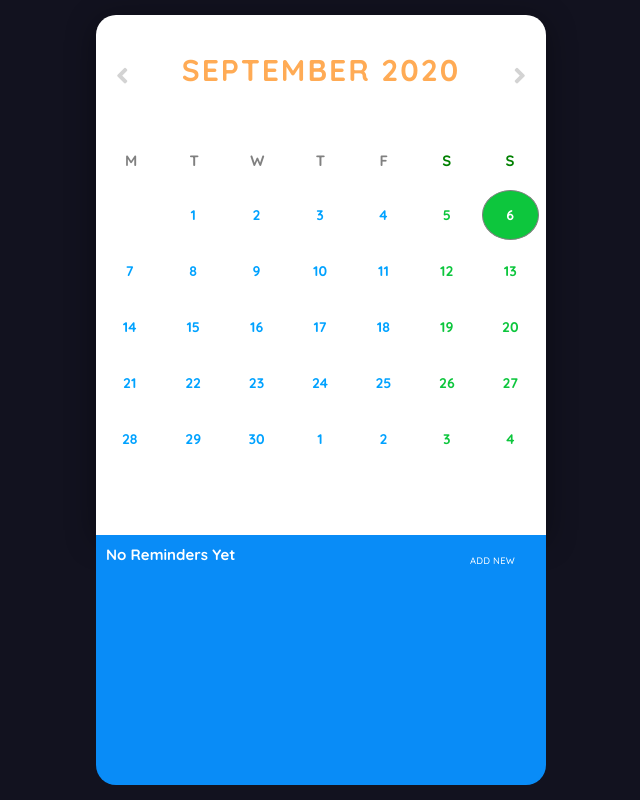
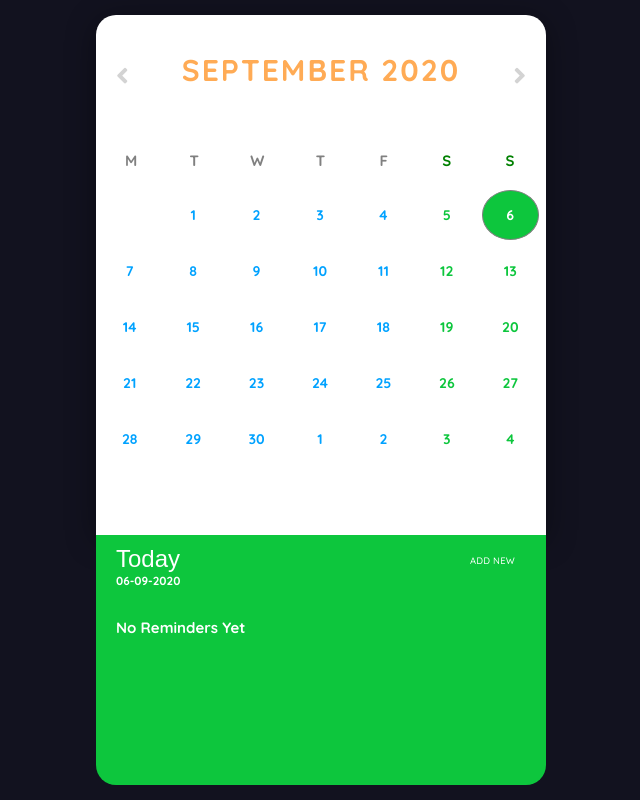
Before and after one commit to kodlyzer/react-calender-app, a React (Create React App) app: page / in a window 1280 px wide. Shown: the whole page, without its empty margins (319-959 px from the left). Built offline with nearby package versions, Linux system fonts and the light colour scheme.

Commit message:
Add reminder and gluing of all components

```diff
--- a/src/App.js
+++ b/src/App.js
@@ -2,20 +2,34 @@ import React from 'react';
 import './App.css';
 import Calender from './calender/Calender';
 import Scheduler from './scheduler/Scheduler';
+import { Reminders, Reminder } from './scheduler/Reminder';
 
 function App() {
   const [selectedDate, setSelectedDate] = React.useState(new Date());
-  const [reminders, setReminders] = React.useState();
-  const [selectedDayReminders, setSelectedDayReminder] = React.useState();
+  const [reminders, setReminders] = React.useState({});
+  const [selectedDayReminders, setSelectedDayReminders] = React.useState();
+  const addReminder = (newReminder) => {
+    console.log(newReminder);
+    const reminderDayKey = '' + newReminder?.date?.getFullYear() + newReminder?.date?.getMonth() + newReminder?.date?.getDate();
+    let xreminders;
+    if (reminders && reminders[reminderDayKey]) {
+      xreminders = reminders[reminderDayKey];
+    } else {
+      xreminders = new Reminders(newReminder.date);
+    }
+    newReminder.reminder && xreminders.reminders.push(newReminder.reminder);
+    setReminders({...reminders, ...{ [xreminders.id]: xreminders}});
+  }
 
   React.useEffect(() => {
-    setSelectedDayReminder(reminders && reminders['' + selectedDate?.getFullYear() + selectedDate?.getMonth() + selectedDate?.getDate()]);
-  }, [selectedDate])
-
-  const addReminder = (newReminder) => {
-    console.log(newReminder);
-    setReminders({...reminders, ...newReminder});
-  }
+    const selectedDayKey = '' + selectedDate?.getFullYear() + selectedDate?.getMonth() + selectedDate?.getDate();
+    if (!reminders[selectedDayKey]) {
+      addReminder({
+        date: selectedDate
+      });
+    }
+    setSelectedDayReminders(reminders && reminders[selectedDayKey]);
+  }, [selectedDate, reminders]);
 
   return (
     <div className="container">
--- a/src/add-reminder/AddReminder.js
+++ b/src/add-reminder/AddReminder.js
@@ -46,19 +46,13 @@ function AddReminder({ selectedDayReminders, addReminder }) {
 
   const handleChange = (e) => {
     const valueOf = e.target.name;
-    let formData;
+    let formData = {...form};
     if(valueOf === 'date') {
-      formData = {
-        date: e.target.value
-      }
+      formData.date = e.target.value
     } else {
-      formData = {
-        reminder: {
-          [valueOf]: e.target.value
-        }
-      }
+      formData.reminder[valueOf] = e.target.value;
     }
-    setForm({...form, ...formData});
+    setForm({...formData});
   }
 
   return (
--- a/src/calender/Calender.js
+++ b/src/calender/Calender.js
@@ -9,13 +9,13 @@ function Calender(props) {
   const {selected, setSelectedDate, addReminder} = props;
 
   const handleDateSelect = (selectedDate) => {
-    const reminders = new Reminders(selectedDate);
-    const reminder = new Reminder('test', 'place', 'time');
-    reminders.reminders.push(reminder);
-    reminders.reminders.push(reminder);
-    addReminder({
-      [reminders.id]: reminders,
-    });
+    // const reminders = new Reminders(selectedDate);
+    // const reminder = new Reminder('test', 'place', 'time');
+    // reminders.reminders.push(reminder);
+    // reminders.reminders.push(reminder);
+    // addReminder({
+    //   [reminders.id]: reminders,
+    // });
     setSelectedDate(selectedDate);
   }
 
--- a/src/scheduler/Scheduler.css
+++ b/src/scheduler/Scheduler.css
@@ -29,7 +29,5 @@ header h1 {
   font-family: sans-serif;
 }
 .empty-note {
-  position: absolute;
-  top: 10px;
-  margin-left: 10px;
+  margin: 2rem;
 }
--- a/src/scheduler/Scheduler.js
+++ b/src/scheduler/Scheduler.js
@@ -7,6 +7,7 @@ import AddNewReminder from '../add-reminder/AddReminder';
 import { getFormattedDate } from '../utils/date-helper';
 
 function Scheduler ({ selectedDayReminders,  addReminder}) {
+  console.log(selectedDayReminders);
   const classes = ['scheduler-wrapper'];
   const day = selectedDayReminders?.date?.getDay();
   const year = selectedDayReminders?.date?.getFullYear();
@@ -33,7 +34,7 @@ function Scheduler ({ selectedDayReminders,  addReminder}) {
           <AddNewReminder selectedDayReminders={selectedDayReminders} addReminder={addReminder}/>
         </div>
       </header>
-      { selectedDayReminders? <Timeline selectedDayReminders={selectedDayReminders.reminders}/>
+      { selectedDayReminders && selectedDayReminders?.reminders.length > 0 ? <Timeline selectedDayReminders={selectedDayReminders.reminders}/>
        : <h1 className="empty-note">No Reminders Yet</h1>
       }
     </section>
```
